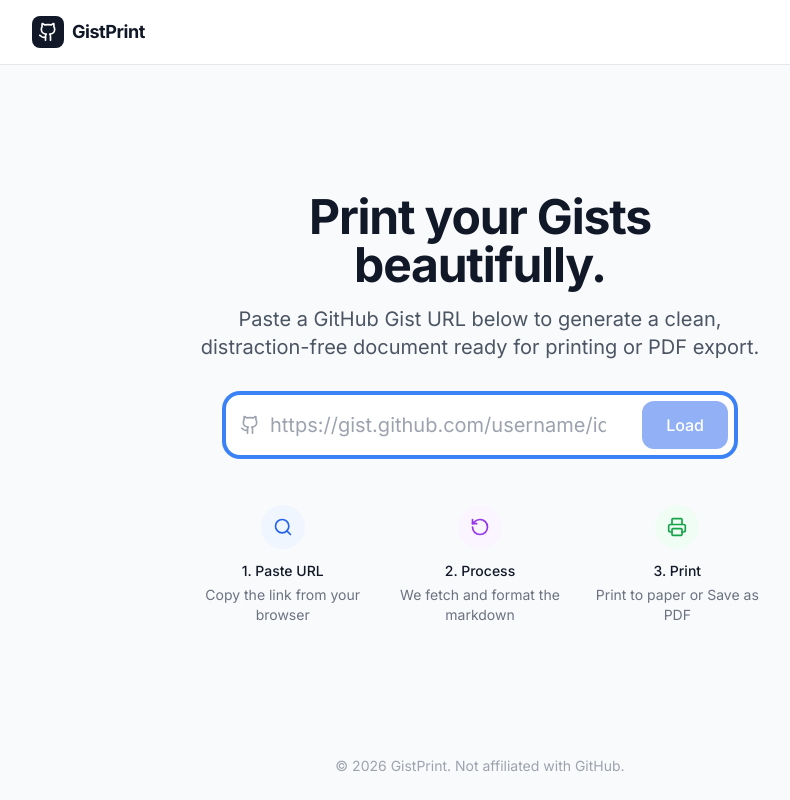
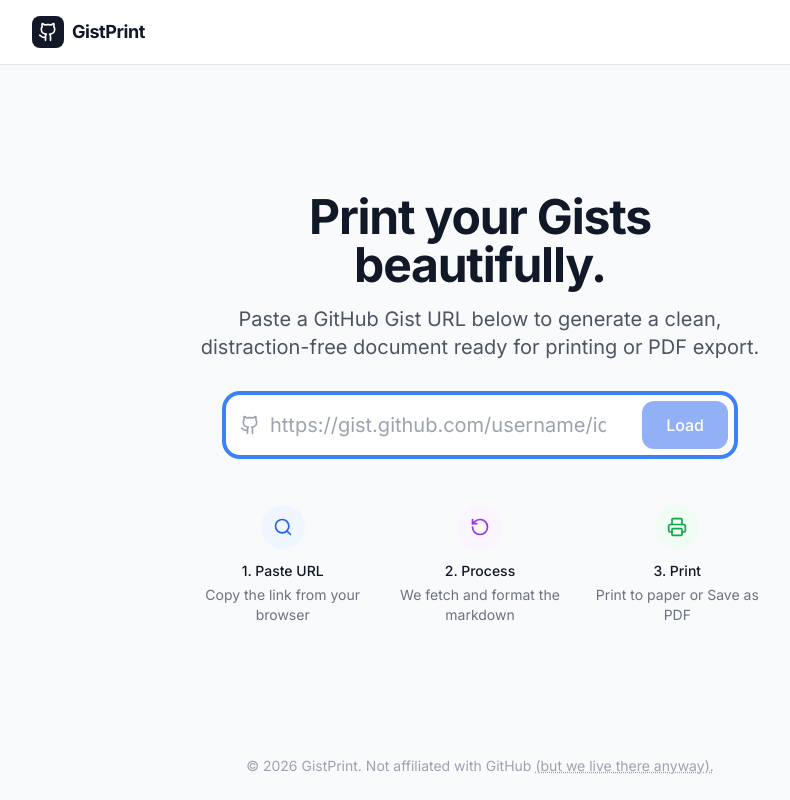
Before and after one commit to rosswaycaster/GistPrint, a React (Vite) app: page / in a window 1280 px wide. Shown: the whole page, without its empty margins (160-950 px from the left). Built offline with nearby package versions, Linux system fonts and the light colour scheme.

Commit message:
feat: Add GitHub link to footer
Adds a clickable link to the GistPrint GitHub repository in the application footer. This enhances discoverability and allows users to easily access the project's source code.

```diff
--- a/App.tsx
+++ b/App.tsx
@@ -176,7 +176,17 @@ const App: React.FC = () => {
 
       {/* Footer - Hidden on Print */}
       <footer className="py-6 text-center text-sm text-gray-400 no-print">
-        <p>&copy; {new Date().getFullYear()} GistPrint. Not affiliated with GitHub.</p>
+        <p>
+          &copy; {new Date().getFullYear()} GistPrint. Not affiliated with GitHub
+          <a
+            href="https://github.com/rosswaycaster/GistPrint"
+            target="_blank"
+            rel="noopener noreferrer"
+            className="hover:text-gray-600 transition-colors ml-1 underline decoration-dotted"
+          >
+             (but we live there anyway).
+          </a>
+        </p>
       </footer>
     </div>
   );
--- a/components/GistContent.tsx
+++ b/components/GistContent.tsx
@@ -2,7 +2,7 @@ import React from 'react';
 import ReactMarkdown from 'react-markdown';
 import remarkGfm from 'remark-gfm';
 import rehypeHighlight from 'rehype-highlight';
-import { GistData } from '../types';
+import { GistData, GistFile } from '../types';
 import { Calendar, User, FileText } from 'lucide-react';
 
 interface GistContentProps {
@@ -10,7 +10,7 @@ interface GistContentProps {
 }
 
 export const GistContent: React.FC<GistContentProps> = ({ data }) => {
-  const files = Object.values(data.files);
+  const files = Object.values(data.files) as GistFile[];
   // Prioritize markdown files
   const markdownFiles = files.filter(f => f.language === 'Markdown' || f.filename.endsWith('.md'));
   // If no markdown, just take all files that have content
```
